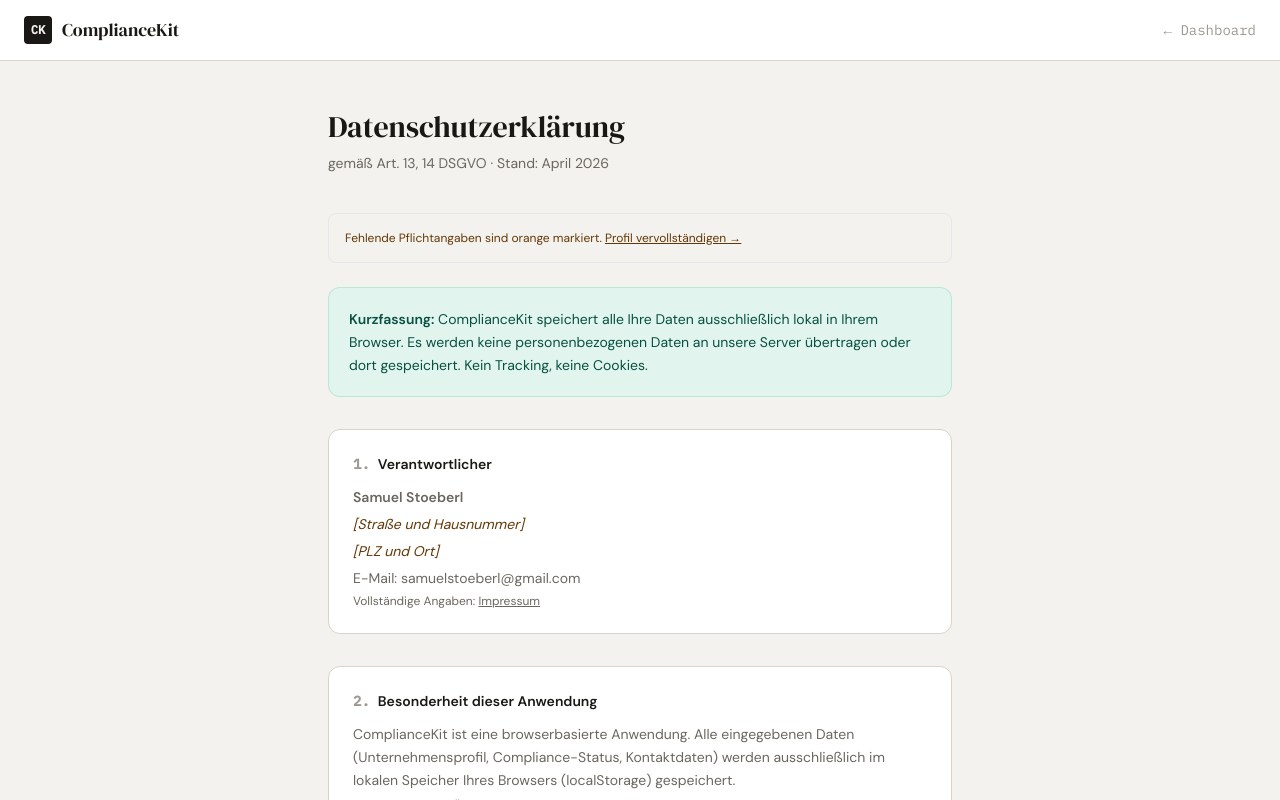
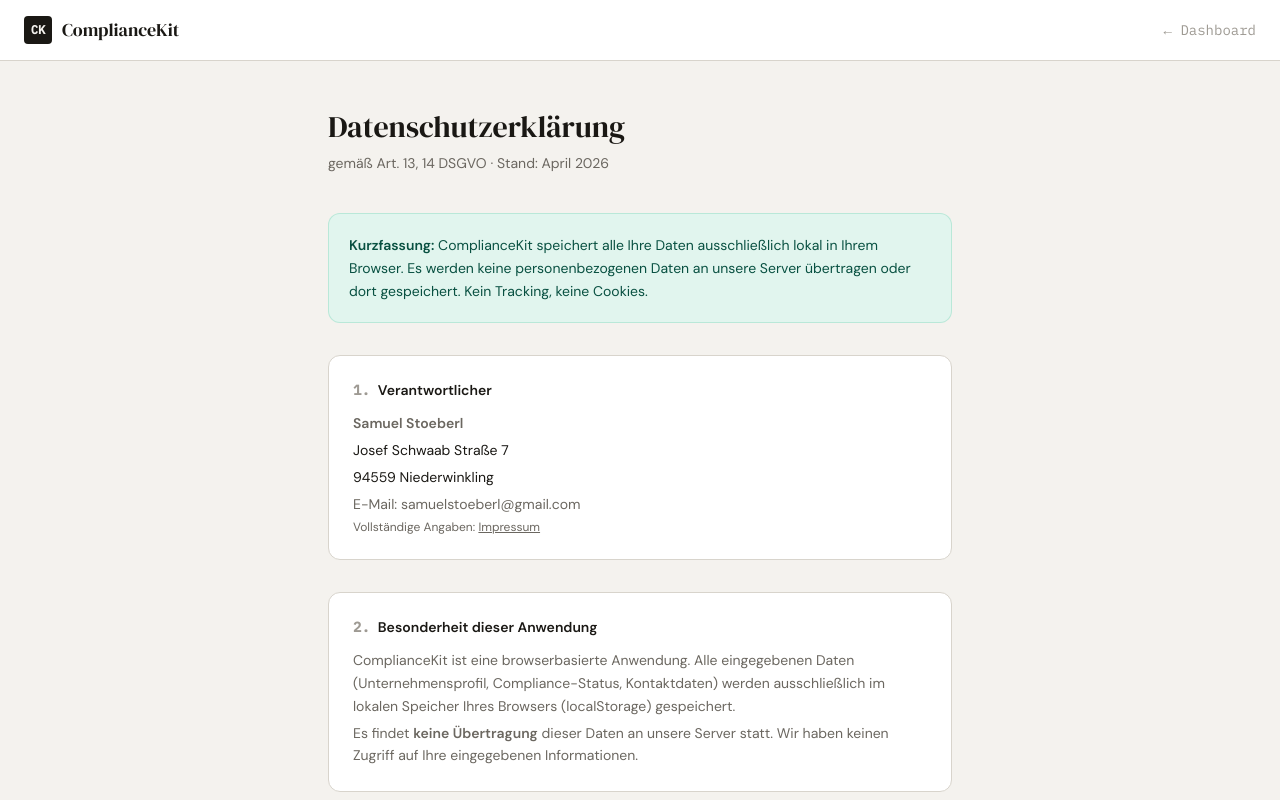
Before and after one commit to samuelstoeberl-prog/compilance_kit, a React (Vite) app: page /datenschutz in a window 1280 px wide. Shown: the top 800 px of the page. Built offline with nearby package versions, Linux system fonts and the light colour scheme; no server answers.

Commit message:
Update Datenschutz.tsx

```diff
--- a/src/pages/Datenschutz.tsx
+++ b/src/pages/Datenschutz.tsx
@@ -4,8 +4,8 @@ import { Link } from 'react-router-dom'
 const BETREIBER = {
   name:    'Samuel Stoeberl',           // Dein Vor- und Nachname
   firma:   'ComplianceKit',             // Firmenname
-  strasse: '',                          // z.B. 'Musterstraße 42'
-  plz_ort: '',                          // z.B. '80331 München'
+  strasse: 'Josef Schwaab Straße 7 ',
+  plz_ort: '94559 Niederwinkling',
   email:   'samuelstoeberl@gmail.com',
   bundesland: 'Bayern',
 }
```
